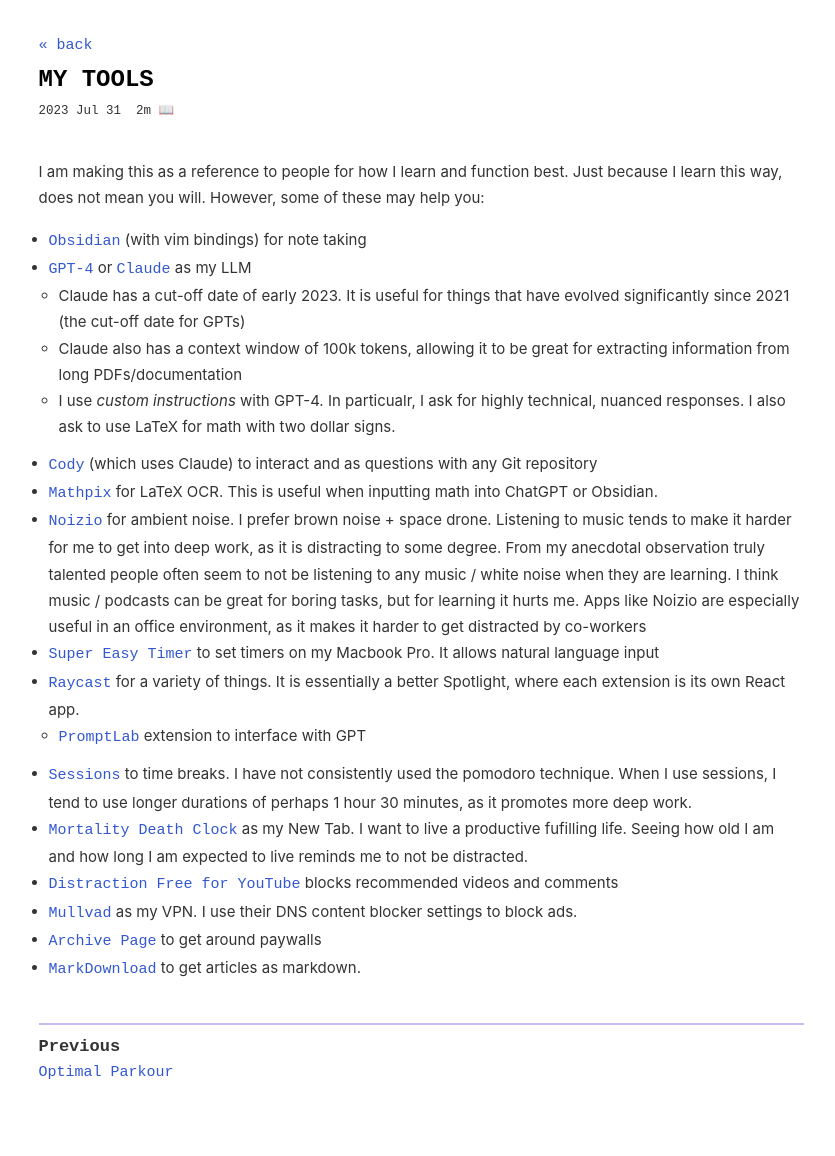
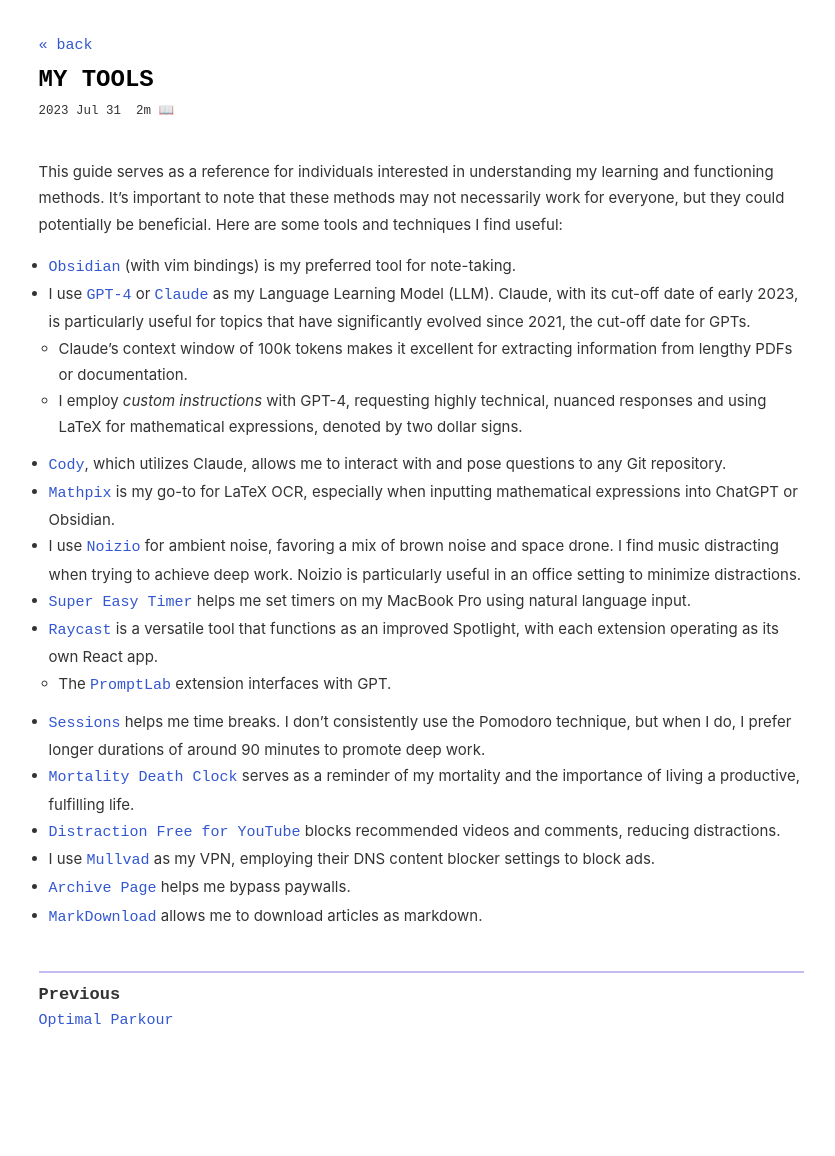
Before and after one commit to andrewgazelka/andrewgazelka.github.io, a Jekyll site: the page built from _posts/2023-07-31-tools.md, in a window 1280 px wide. Shown: the whole page, without its empty margins (219-1054 px from the left). Built offline with Jekyll 4.4.1, drawn with Linux system fonts in a browser that asks for light colours; some web fonts are replaced; after the commit the page ends 1104 px from its top, so only the background shows below that.

Commit message:
improve writing

```diff
--- a/_posts/2023-07-31-tools.md
+++ b/_posts/2023-07-31-tools.md
@@ -3,22 +3,21 @@
 title: "My Tools"
 ---
 
-I am making this as a reference to people for how I learn and function best. Just because I learn this way, does not mean you will. However, some of these may help you:
+This guide serves as a reference for individuals interested in understanding my learning and functioning methods. It's important to note that these methods may not necessarily work for everyone, but they could potentially be beneficial. Here are some tools and techniques I find useful:
 
-- [Obsidian](https://obsidian.md/) (with vim bindings) for note taking
-- [GPT-4](https://chat.openai.com/?model=gpt-4) or [Claude](https://claude.ai/chats) as my LLM
-	- Claude has a cut-off date of early 2023. It is useful for things that have evolved significantly since 2021 (the cut-off date for GPTs)
-	- Claude also has a context window of 100k tokens, allowing it to be great for extracting information from long PDFs/documentation
-	- I use *custom instructions* with GPT-4. In particualr, I ask for highly technical, nuanced responses. I also ask to use LaTeX for math with two dollar signs.
-- [Cody](https://docs.sourcegraph.com/cody) (which uses Claude) to interact and as questions with any Git repository
-- [Mathpix](https://mathpix.com/) for LaTeX OCR. This is useful when inputting math into ChatGPT or Obsidian.
-- [Noizio](https://noiz.io/) for ambient noise. I prefer brown noise + space drone. Listening to music tends to make it harder for me to get into deep work, as it is distracting to some degree. From my anecdotal observation truly talented people often seem to not be listening to any music / white noise when they are learning. I think music / podcasts can be great for boring tasks, but for learning it hurts me. Apps like Noizio are especially useful in an office environment, as it makes it harder to get distracted by co-workers
-- [Super Easy Timer](https://supereasyapps.com/super-easy-timer-presskit) to set timers on my Macbook Pro. It allows natural language input
-- [Raycast](https://www.raycast.com/) for a variety of things. It is essentially a better Spotlight, where each extension is its own React app.
-	- [PromptLab](https://promptlab.skaplan.io/) extension to interface with GPT
-- [Sessions](https://www.stayinsession.com/) to time breaks. I have not consistently used the pomodoro technique. When I use sessions, I tend to use longer durations of perhaps 1 hour 30 minutes, as it promotes more deep work.
-- [Mortality Death Clock](https://chrome.google.com/webstore/detail/mortality-death-clock-new/eeedcpdcehnikgkhbobmkjcipjhlbmpn) as my New Tab. I want to live a productive fufilling life. Seeing how old I am and how long I am expected to live reminds me to not be distracted.
-- [Distraction Free for YouTube](https://chrome.google.com/webstore/detail/df-tube-distraction-free/mjdepdfccjgcndkmemponafgioodelna) blocks recommended videos and comments
-- [Mullvad](https://mullvad.net/en) as my VPN. I use their DNS content blocker settings to block ads.
-- [Archive Page](https://chrome.google.com/webstore/detail/archive-page/gcaimhkfmliahedmeklebabdgagipbia) to get around paywalls
-- [MarkDownload](https://chrome.google.com/webstore/detail/markdownload-markdown-web/pcmpcfapbekmbjjkdalcgopdkipoggdi?hl=en-GB) to get articles as markdown.
+- [Obsidian](https://obsidian.md/) (with vim bindings) is my preferred tool for note-taking.
+- I use [GPT-4](https://chat.openai.com/?model=gpt-4) or [Claude](https://claude.ai/chats) as my Language Learning Model (LLM). Claude, with its cut-off date of early 2023, is particularly useful for topics that have significantly evolved since 2021, the cut-off date for GPTs.
+	- Claude's context window of 100k tokens makes it excellent for extracting information from lengthy PDFs or documentation.
+	- I employ *custom instructions* with GPT-4, requesting highly technical, nuanced responses and using LaTeX for mathematical expressions, denoted by two dollar signs.
+- [Cody](https://docs.sourcegraph.com/cody), which utilizes Claude, allows me to interact with and pose questions to any Git repository.
+- [Mathpix](https://mathpix.com/) is my go-to for LaTeX OCR, especially when inputting mathematical expressions into ChatGPT or Obsidian.
+- I use [Noizio](https://noiz.io/) for ambient noise, favoring a mix of brown noise and space drone. I find music distracting when trying to achieve deep work. Noizio is particularly useful in an office setting to minimize distractions.
+- [Super Easy Timer](https://supereasyapps.com/super-easy-timer-presskit) helps me set timers on my MacBook Pro using natural language input.
+- [Raycast](https://www.raycast.com/) is a versatile tool that functions as an improved Spotlight, with each extension operating as its own React app.
+	- The [PromptLab](https://promptlab.skaplan.io/) extension interfaces with GPT.
+- [Sessions](https://www.stayinsession.com/) helps me time breaks. I don't consistently use the Pomodoro technique, but when I do, I prefer longer durations of around 90 minutes to promote deep work.
+- [Mortality Death Clock](https://chrome.google.com/webstore/detail/mortality-death-clock-new/eeedcpdcehnikgkhbobmkjcipjhlbmpn) serves as a reminder of my mortality and the importance of living a productive, fulfilling life.
+- [Distraction Free for YouTube](https://chrome.google.com/webstore/detail/df-tube-distraction-free/mjdepdfccjgcndkmemponafgioodelna) blocks recommended videos and comments, reducing distractions.
+- I use [Mullvad](https://mullvad.net/en) as my VPN, employing their DNS content blocker settings to block ads.
+- [Archive Page](https://chrome.google.com/webstore/detail/archive-page/gcaimhkfmliahedmeklebabdgagipbia) helps me bypass paywalls.
+- [MarkDownload](https://chrome.google.com/webstore/detail/markdownload-markdown-web/pcmpcfapbekmbjjkdalcgopdkipoggdi?hl=en-GB) allows me to download articles as markdown.
```
